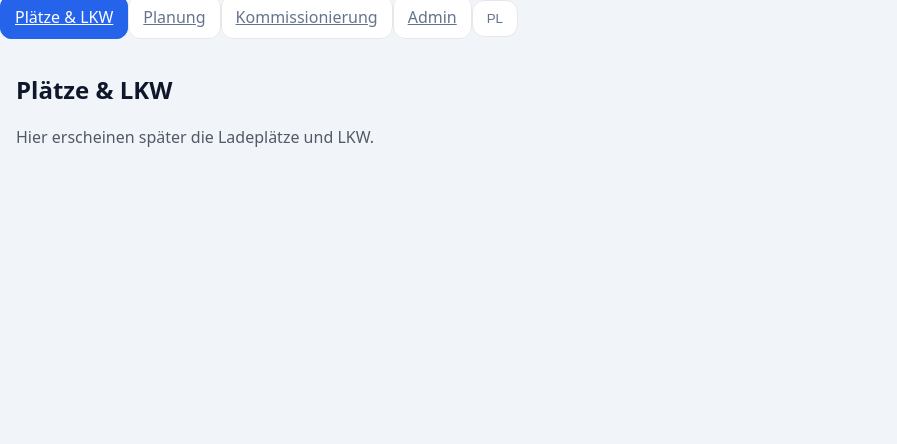
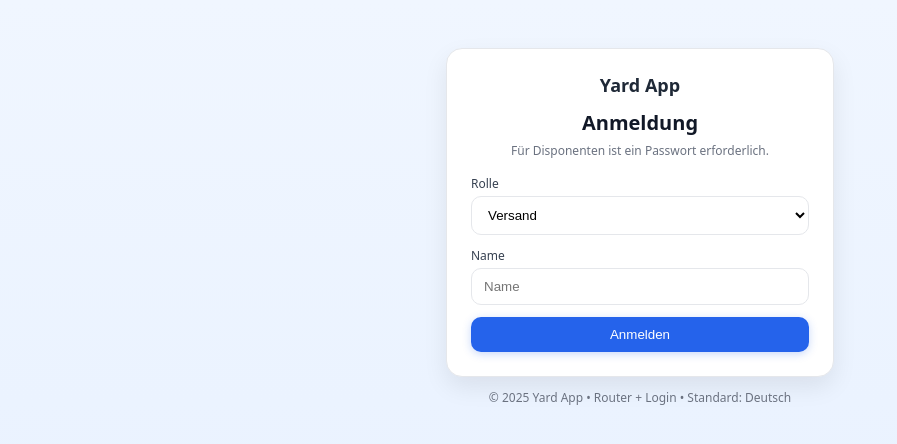
Before and after one commit to Szwajcunia/KNB-APP-2, a React (Vite) app in the folder Neu App/: page / in a window 1280 px wide. Shown: the top 444 px of the page, without its empty margins (0-897 px from the left). Built offline with nearby package versions, Linux system fonts and the light colour scheme.

Commit message:
Update App.tsx

```diff
--- a/Neu App/src/App.tsx
+++ b/Neu App/src/App.tsx
@@ -1,5 +1,5 @@
 // src/App.tsx
-import React, { useState } from "react";
+import React, { useEffect, useMemo, useState } from "react";
 import { BrowserRouter, Routes, Route } from "react-router-dom";
 import Navbar from "./components/Navbar";
 
@@ -10,27 +10,238 @@ import Picking from "./pages/Picking";
 import Admin from "./pages/Admin";
 
 type Lang = "de" | "pl";
+type Role = "dispatcher" | "versand" | "wareneingang" | "mobel";
+type User = { name: string; role: Role };
 
-// Bezpieczne pobranie języka z localStorage; fallback = 'de'
 const normalizeLang = (v: string | null): Lang => (v === "de" || v === "pl" ? (v as Lang) : "de");
 
+const i18n = {
+  de: {
+    app: "Yard App",
+    login_title: "Anmeldung",
+    role: "Rolle",
+    operator_name: "Name",
+    password: "Passwort",
+    login: "Anmelden",
+    logout: "Abmelden",
+    dispatcher: "Disponent",
+    versand: "Versand",
+    wareneingang: "Wareneingang",
+    mobel: "Möbel",
+    footer: "• Router + Login • Standard: Deutsch",
+    err_name: "Bitte Name eingeben",
+    err_pwd: "Ungültiges Passwort",
+    hint_disp: "Für Disponenten ist ein Passwort erforderlich.",
+  },
+  pl: {
+    app: "Yard App",
+    login_title: "Logowanie",
+    role: "Rola",
+    operator_name: "Imię",
+    password: "Hasło",
+    login: "Zaloguj",
+    logout: "Wyloguj",
+    dispatcher: "Dyspozytor",
+    versand: "Versand",
+    wareneingang: "Wareneingang",
+    mobel: "Möbel",
+    footer: "• Router + Logowanie • Domyślnie: Niemiecki",
+    err_name: "Podaj imię",
+    err_pwd: "Nieprawidłowe hasło",
+    hint_disp: "Dla dyspozytorów wymagane jest hasło.",
+  },
+} as const;
+
+// Prosty ekran logowania w tym samym pliku (żeby nie ruszać innych)
+function LoginScreen({
+  lang,
+  onLogin,
+}: {
+  lang: Lang;
+  onLogin: (u: User) => void;
+}) {
+  const t = i18n[lang];
+  const [role, setRole] = useState<Role>("versand");
+  const [name, setName] = useState("");
+  const [pwd, setPwd] = useState("");
+
+  function submit(e?: React.FormEvent) {
+    if (e) e.preventDefault();
+    if (!name.trim()) {
+      alert(t.err_name);
+      return;
+    }
+    if (role === "dispatcher") {
+      if (pwd !== "Versand123") {
+        alert(t.err_pwd);
+        return;
+      }
+    }
+    onLogin({ name: name.trim(), role });
+  }
+
+  return (
+    <div style={{ minHeight: "100vh", background: "linear-gradient(180deg,#f0f6ff,#e6f0ff)" }}>
+      <div style={{ maxWidth: 420, margin: "0 auto", padding: "48px 16px" }}>
+        <div
+          style={{
+            background: "#fff",
+            borderRadius: 16,
+            boxShadow: "0 10px 24px rgba(0,0,0,0.08)",
+            padding: 24,
+            border: "1px solid #e5e7eb",
+          }}
+        >
+          <div style={{ display: "flex", justifyContent: "center", marginBottom: 12 }}>
+            <strong style={{ fontSize: 18, color: "#1f2937" }}>{t.app}</strong>
+          </div>
+          <h2 style={{ margin: 0, fontSize: 20, color: "#111827", textAlign: "center" }}>
+            {t.login_title}
+          </h2>
+          <p style={{ marginTop: 6, textAlign: "center", color: "#6b7280", fontSize: 12 }}>
+            {t.hint_disp}
+          </p>
+
+          <form onSubmit={submit} style={{ marginTop: 16 }}>
+            <label style={{ display: "block", fontSize: 12, color: "#374151", marginBottom: 4 }}>
+              {t.role}
+            </label>
+            <select
+              value={role}
+              onChange={(e) => setRole(e.target.value as Role)}
+              className="select"
+              style={{ width: "100%", marginBottom: 12 }}
+            >
+              <option value="dispatcher">{t.dispatcher}</option>
+              <option value="versand">{t.versand}</option>
+              <option value="wareneingang">{t.wareneingang}</option>
+              <option value="mobel">{t.mobel}</option>
+            </select>
+
+            <label style={{ display: "block", fontSize: 12, color: "#374151", marginBottom: 4 }}>
+              {t.operator_name}
+            </label>
+            <input
+              className="input"
+              value={name}
+              onChange={(e) => setName(e.target.value)}
+              placeholder={t.operator_name}
+              style={{ width: "100%", marginBottom: 12 }}
+            />
+
+            {role === "dispatcher" && (
+              <>
+                <label
+                  style={{
+                    display: "block",
+                    fontSize: 12,
+                    color: "#374151",
+                    marginBottom: 4,
+                  }}
+                >
+                  {t.password}
+                </label>
+                <input
+                  className="input"
+                  type="password"
+                  value={pwd}
+                  onChange={(e) => setPwd(e.target.value)}
+                  placeholder={t.password}
+                  style={{ width: "100%", marginBottom: 16 }}
+                />
+              </>
+            )}
+
+            <button type="submit" className="btn" style={{ width: "100%" }}>
+              {t.login}
+            </button>
+          </form>
+        </div>
+
+        <div style={{ textAlign: "center", color: "#6b7280", fontSize: 12, marginTop: 12 }}>
+          © {new Date().getFullYear()} {t.app} {t.footer}
+        </div>
+      </div>
+    </div>
+  );
+}
+
 export default function App() {
+  // język
   const [lang, setLangState] = useState<Lang>(normalizeLang(localStorage.getItem("lang")));
-
   const setLang = (v: Lang) => {
     setLangState(v);
     localStorage.setItem("lang", v);
   };
 
+  // user
+  const [user, setUser] = useState<User | null>(() => {
+    try {
+      const raw = localStorage.getItem("user");
+      if (!raw) return null;
+      const u = JSON.parse(raw);
+      if (u && u.name && u.role) return u as User;
+      return null;
+    } catch {
+      return null;
+    }
+  });
+
+  useEffect(() => {
+    if (user) localStorage.setItem("user", JSON.stringify(user));
+    else localStorage.removeItem("user");
+  }, [user]);
+
+  const logout = () => setUser(null);
+
+  // jeśli nie zalogowany -> pokaż ekran logowania
+  if (!user) {
+    return <LoginScreen lang={lang} onLogin={setUser} />;
+  }
+
   return (
     <BrowserRouter>
+      {/* Możesz rozszerzyć Navbar o pokazanie usera/wylogowanie, ale nie zmieniamy jego interfejsu */}
       <Navbar lang={lang} setLang={setLang} />
+
+      {/* Pasek info (user + logout) */}
+      <div
+        style={{
+          display: "flex",
+          gap: 8,
+          alignItems: "center",
+          justifyContent: "flex-end",
+          padding: "8px 16px",
+          borderBottom: "1px solid #e5e7eb",
+          background: "#f8fafc",
+        }}
+      >
+        <span className="badge">{user.name} • {user.role}</span>
+        <button className="btn outline" onClick={logout}>
+          {i18n[lang].logout}
+        </button>
+      </div>
+
       <Routes>
         <Route path="/" element={<Yard lang={lang} />} />
         <Route path="/planning" element={<Planning lang={lang} />} />
         <Route path="/picking" element={<Picking lang={lang} />} />
         <Route path="/admin" element={<Admin lang={lang} />} />
       </Routes>
+
+      <div
+        style={{
+          textAlign: "center",
+          color: "#6b7280",
+          fontSize: 12,
+          padding: "16px 0",
+          borderTop: "1px solid #e5e7eb",
+          background: "#f8fafc",
+          marginTop: 24,
+        }}
+      >
+        © {new Date().getFullYear()} {i18n[lang].app} {i18n[lang].footer}
+      </div>
     </BrowserRouter>
   );
 }
```
